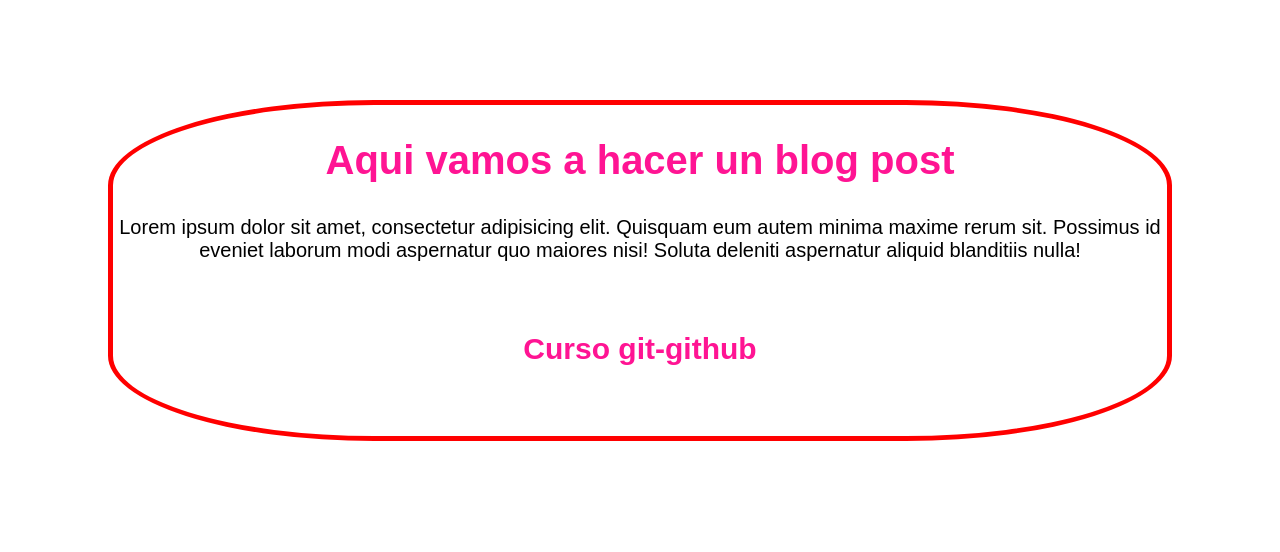
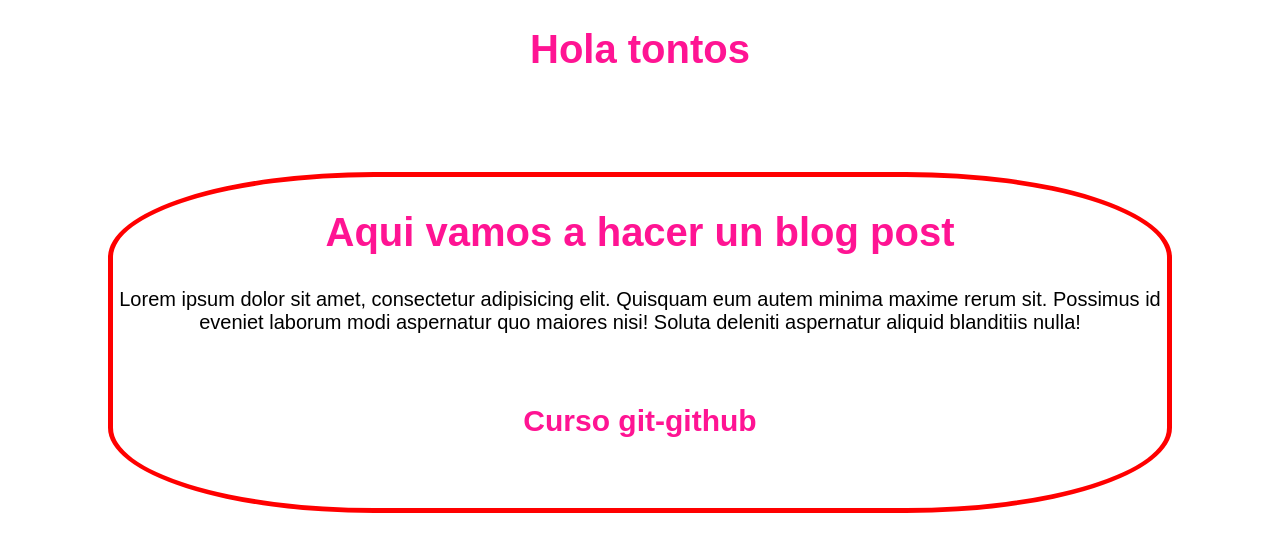
Before and after one commit to usma2025/curso-git, a plain HTML site: page index.html in a window 1280 px wide. Drawn offline with Linux system fonts and the light colour scheme.

Commit message:
creacion de header

```diff
--- a/index.html
+++ b/index.html
@@ -8,6 +8,9 @@
     <title>Document</title>
 </head>
 <body>
+    <header>
+        <h1>Hola tontos</h1>
+    </header>
     <section>
         <article></article>
             <h1>Aqui vamos a hacer un blog post</h1>
```
